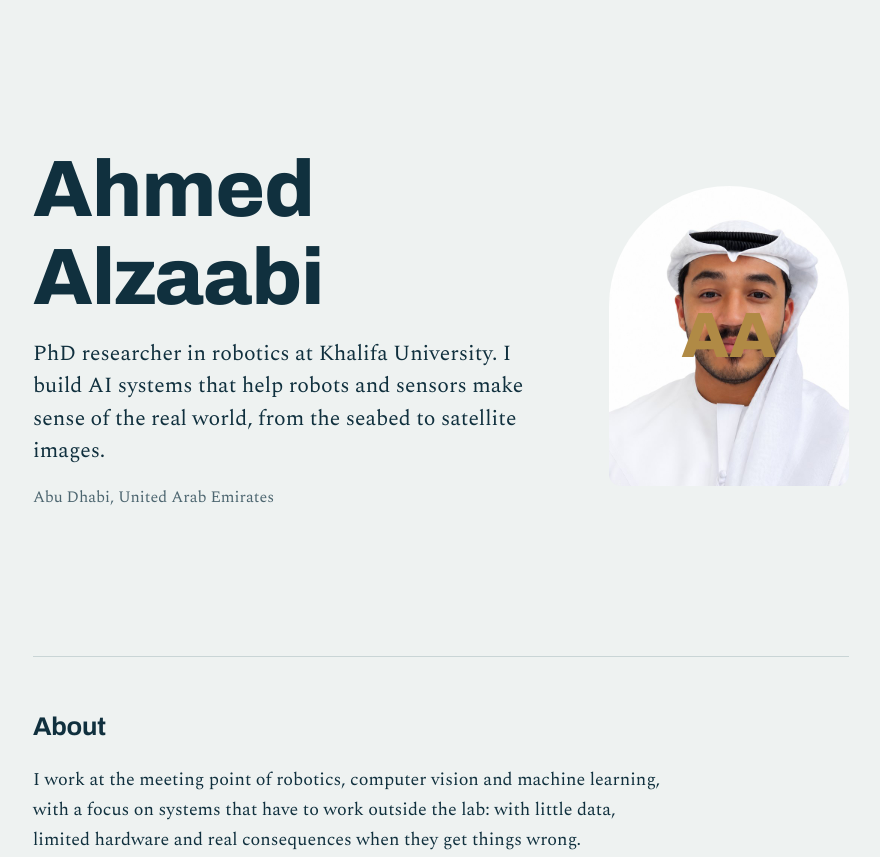
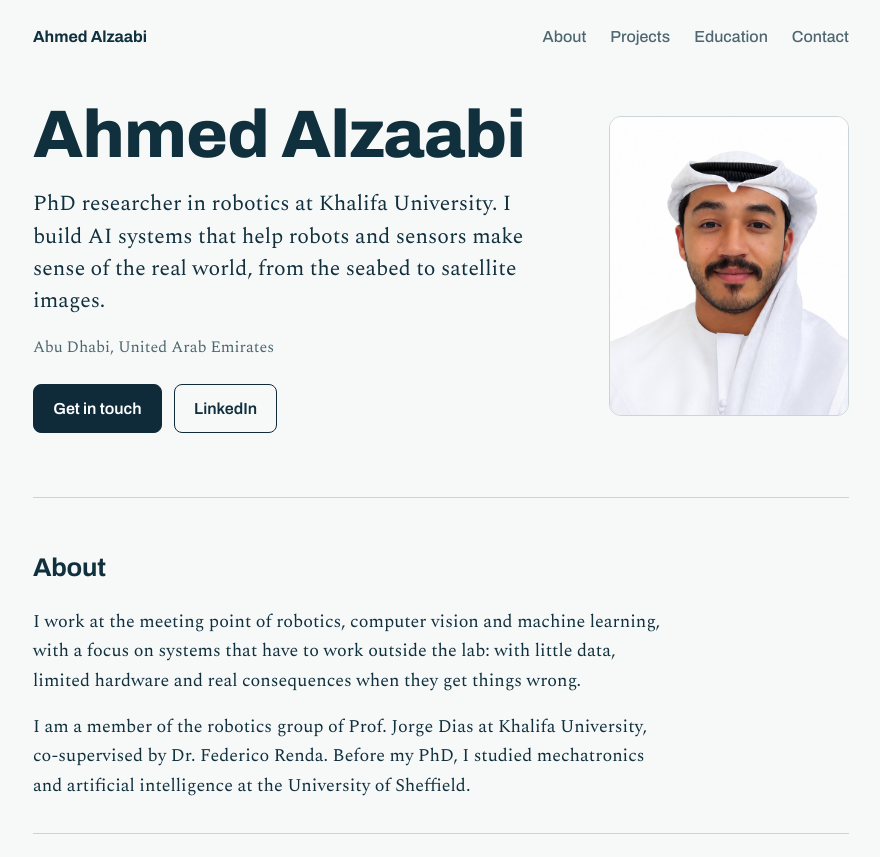
Before and after one commit to ahmdalzaabi/ahmdalzaabi.github.io, a plain HTML site: page index.html in a window 1280 px wide. Shown: the top 857 px of the page, without its empty margins (199-1079 px from the left). Drawn offline with nearby package versions, Linux system fonts and the light colour scheme.

Commit message:
Refactor styles and add navigation to index.html
Updated background color and adjusted styles for header and portrait section. Added navigation bar with links and buttons for contact.

```diff
--- a/index.html
+++ b/index.html
@@ -10,7 +10,7 @@
 <link href="https://fonts.googleapis.com/css2?family=Archivo:wdth,wght@75..100,500..800&family=Spectral:ital,wght@0,400;0,500;1,400&display=swap" rel="stylesheet">
 <style>
   :root {
-    --bg: #eef2f1;
+    --bg: #f7f9f9;
     --ink: #10303e;
     --muted: #4d6670;
     --line: #c9d5d6;
@@ -19,9 +19,6 @@
     box-sizing: border-box;
     padding-top: env(safe-area-inset-top, 0px);
     padding-bottom: env(safe-area-inset-bottom, 0px);
-  }
-  @media (prefers-color-scheme: dark) {
-    :root:not([data-theme="light"]) { --bg: #0f2129; --ink: #e3ecee; --muted: #9db2b8; --line: #27414c; --sand: #d2b077; }
   }
   *, *::before, *::after { box-sizing: inherit; }
   html { scroll-padding-top: env(safe-area-inset-top, 0px); }
@@ -32,7 +29,7 @@
   }
   main, footer { max-width: 54rem; margin: 0 auto; padding: 0 1.5rem; }
   h1, h2, h3 { font-family: "Archivo", "Helvetica Neue", Arial, sans-serif; line-height: 1.1; letter-spacing: -0.01em; }
-  h1 { font-size: clamp(2.8rem, 8vw, 5rem); font-stretch: 75%; font-weight: 800; margin: 0 0 1rem; }
+  h1 { font-size: clamp(2.6rem, 7vw, 4.2rem); font-stretch: 80%; font-weight: 800; margin: 0 0 1rem; }
   h2 { font-size: 1.6rem; font-stretch: 85%; font-weight: 700; margin: 0 0 1.5rem; }
   h3 { font-size: 1.2rem; font-stretch: 90%; font-weight: 700; margin: 0 0 .35rem; }
   p { margin: 0 0 1rem; max-width: 40rem; }
@@ -42,21 +39,28 @@
 
   /* hero */
   .hero {
-    min-height: 82vh; display: grid; grid-template-columns: 1fr 15rem; gap: 3rem;
-    align-items: center; padding: 4rem 0 3rem;
+    display: grid; grid-template-columns: 1fr 15rem; gap: 3rem;
+    align-items: center; padding: 3rem 0 4rem;
   }
   .lede { font-size: 1.35rem; line-height: 1.5; }
   .meta { color: var(--muted); font-size: 1rem; }
   .portrait {
-    width: 15rem; aspect-ratio: 4 / 5; border-radius: 10rem 10rem 1rem 1rem;
-    overflow: hidden; background: var(--deep); position: relative;
+    width: 15rem; aspect-ratio: 4 / 5; border-radius: 12px;
+    overflow: hidden; background: #fff; border: 1px solid var(--line);
   }
   .portrait img { width: 100%; height: 100%; object-fit: cover; display: block; }
-  .portrait .initials {
-    position: absolute; inset: 0; display: grid; place-items: center;
-    font-family: "Archivo", sans-serif; font-stretch: 75%; font-weight: 800; font-size: 4rem; color: var(--sand);
-  }
 
+  nav.top { max-width: 54rem; margin: 0 auto; padding: 1.5rem 1.5rem 0; display: flex; justify-content: space-between; align-items: center; gap: 1rem; flex-wrap: wrap;
+    font-family: "Archivo", "Helvetica Neue", Arial, sans-serif; font-stretch: 90%; font-size: 1rem; }
+  nav.top .brand { font-weight: 700; text-decoration: none; }
+  nav.top ul { list-style: none; margin: 0; padding: 0; display: flex; gap: 1.5rem; flex-wrap: wrap; }
+  nav.top ul a { text-decoration: none; color: var(--muted); }
+  nav.top ul a:hover { color: var(--ink); }
+  .actions { display: flex; gap: .75rem; flex-wrap: wrap; margin-top: 1.5rem; }
+  .btn { font-family: "Archivo", "Helvetica Neue", Arial, sans-serif; font-stretch: 90%; font-size: 1rem; font-weight: 600;
+    padding: .65rem 1.2rem; border-radius: 8px; text-decoration: none; border: 1px solid var(--deep); }
+  .btn.primary { background: var(--deep); color: #fff; }
+  .btn:hover { opacity: .88; }
   section { padding: 3.5rem 0 1rem; border-top: 1px solid var(--line); }
 
   /* interests */
@@ -88,16 +92,28 @@
 </style>
 </head>
 <body>
+<nav class="top" aria-label="Main">
+  <a class="brand" href="#">Ahmed Alzaabi</a>
+  <ul>
+    <li><a href="#about">About</a></li>
+    <li><a href="#projects">Projects</a></li>
+    <li><a href="#education">Education</a></li>
+    <li><a href="#contact">Contact</a></li>
+  </ul>
+</nav>
 <main>
   <header class="hero">
     <div>
       <h1>Ahmed Alzaabi</h1>
       <p class="lede">PhD researcher in robotics at Khalifa University. I build AI systems that help robots and sensors make sense of the real world, from the seabed to satellite images.</p>
       <p class="meta">Abu Dhabi, United Arab Emirates</p>
+      <div class="actions">
+        <a class="btn primary" href="mailto:ahmdalzaabi@hotmail.com">Get in touch</a>
+        <a class="btn" href="https://www.linkedin.com/in/ahmed-mohamed-alzaabi-675944269/">LinkedIn</a>
+      </div>
     </div>
     <div class="portrait">
-      <span class="initials" aria-hidden="true">AA</span>
-      <img src="photo.jpg" alt="Portrait of Ahmed Alzaabi" onerror="this.remove()">
+      <img src="photo.jpg" alt="Portrait of Ahmed Alzaabi">
     </div>
   </header>
 
```
